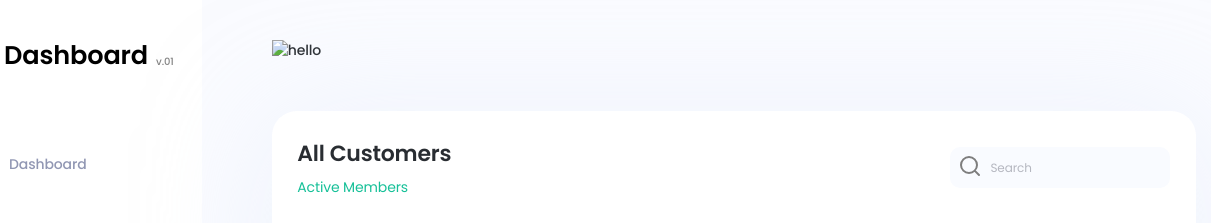
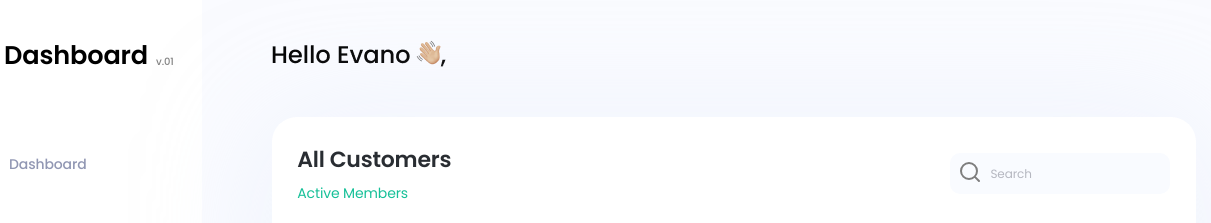
Before and after one commit to Tarasdeveloper/dashboard, a website: page docs/index.html in a window 1280 px wide. Shown: the top 223 px of the page, 69-1280 px from the left. Drawn offline with nearby package versions, Linux system fonts and the light colour scheme; files that its build step writes are made by us from their sources; the site is published under a folder, as on GitHub Pages, so addresses that start at the root find nothing.

Commit message:
Update index.html

```diff
--- a/docs/index.html
+++ b/docs/index.html
@@ -109,7 +109,7 @@
   <div class="container">
     <div class="table__inner">
       <div class="table__greetings-wrap">
-        <img class="table__greetings" src="/images/hello.png" alt="hello" />
+        <img class="table__greetings" src="images/hello.png" alt="hello" />
         <button class="menu__btn">
           <img src="images/icon/menu-bar.svg" alt="aside-menu-btn" />
         </button>
```
